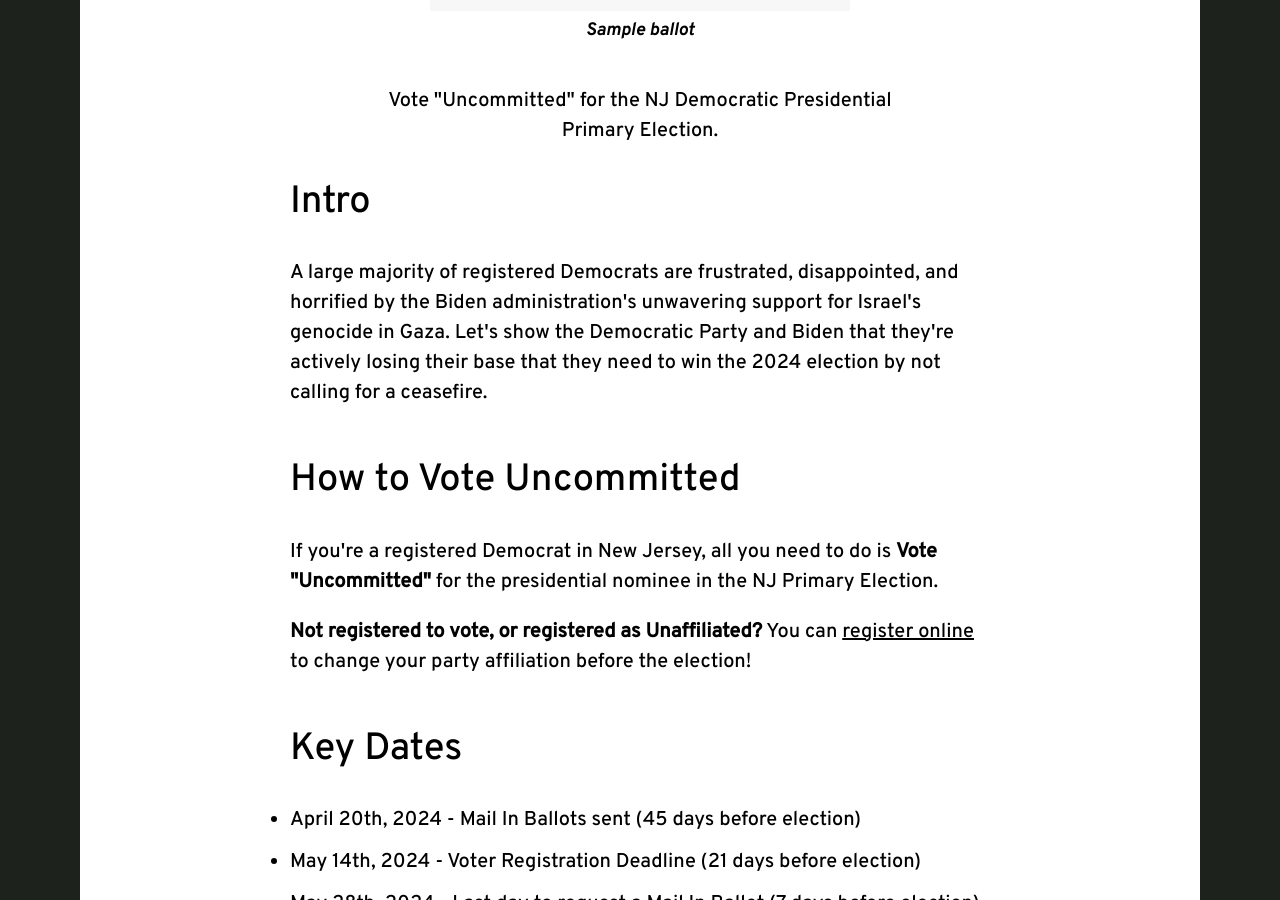
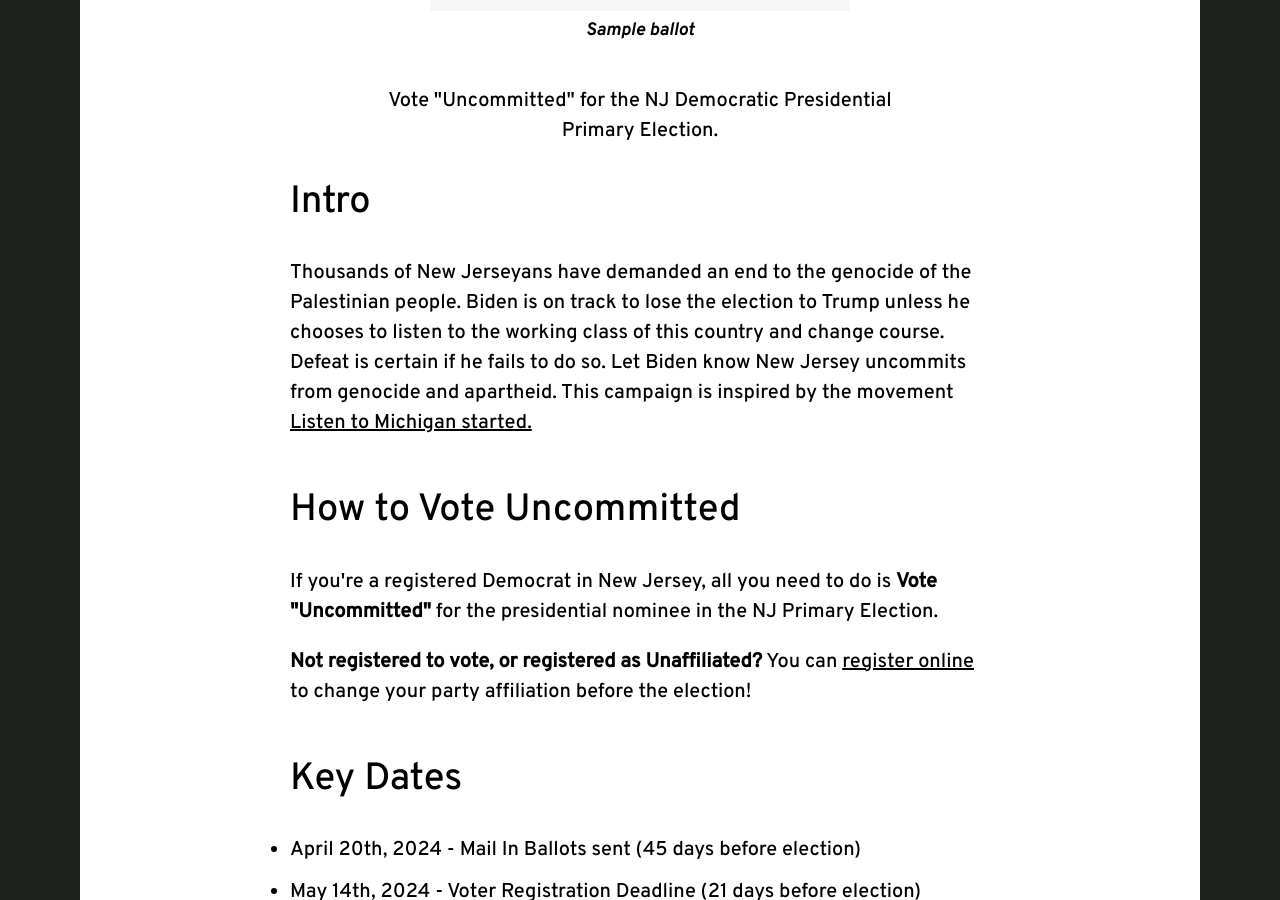
Before and after one commit to dsa-ntc/uncommittednj.org, a Jekyll site: the page built from index.html, in a window 1280 px wide and 900 px high, scrolled down 639 px. Built offline with Jekyll 4.4.1, drawn with Linux system fonts in a browser that asks for light colours.

Commit message:
adding new intro

```diff
--- a/index.html
+++ b/index.html
@@ -19,12 +19,14 @@ under Column A, and 'Uncommitted' written with an arrow pointing toward it.">
 
   <div class='section'>
     <h2>Intro</h2>
+    <p>Thousands of New Jerseyans have demanded an end to the genocide of the
+Palestinian people. Biden is on track to lose the election to Trump unless he
+chooses to listen to the working class of this country and change course. Defeat
+is certain if he fails to do so. Let Biden know New Jersey uncommits from
+genocide and apartheid. This campaign is inspired by the movement <a
+href=https://www.listentomichigan.com/>Listen to
+Michigan started.</a></p>
 
-    <p>A large majority of registered Democrats are frustrated, disappointed,
-and horrified by the Biden administration's unwavering support for Israel's
-genocide in Gaza. Let's show the Democratic Party and Biden that they're
-actively losing their base that they need to win the 2024 election by not
-calling for a ceasefire.</p>
   </div>
 
   <div class='section'>
```
